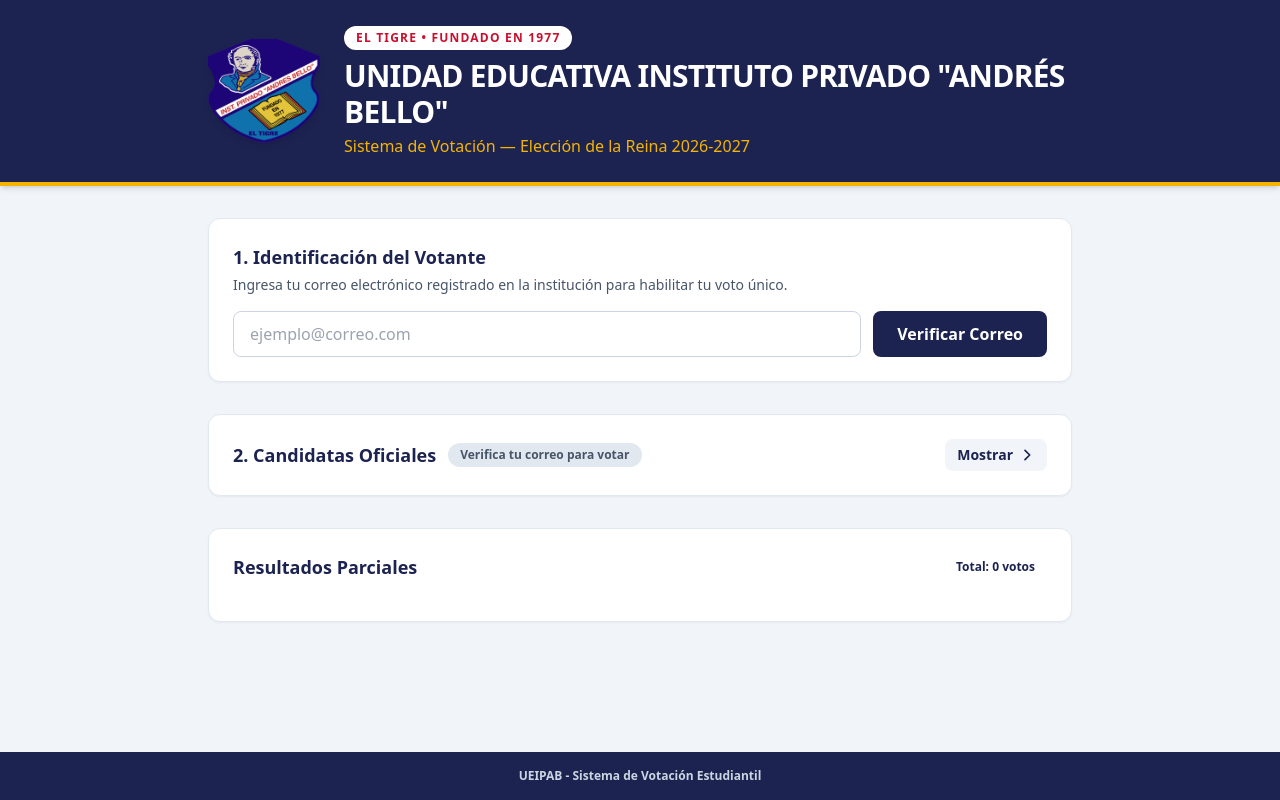
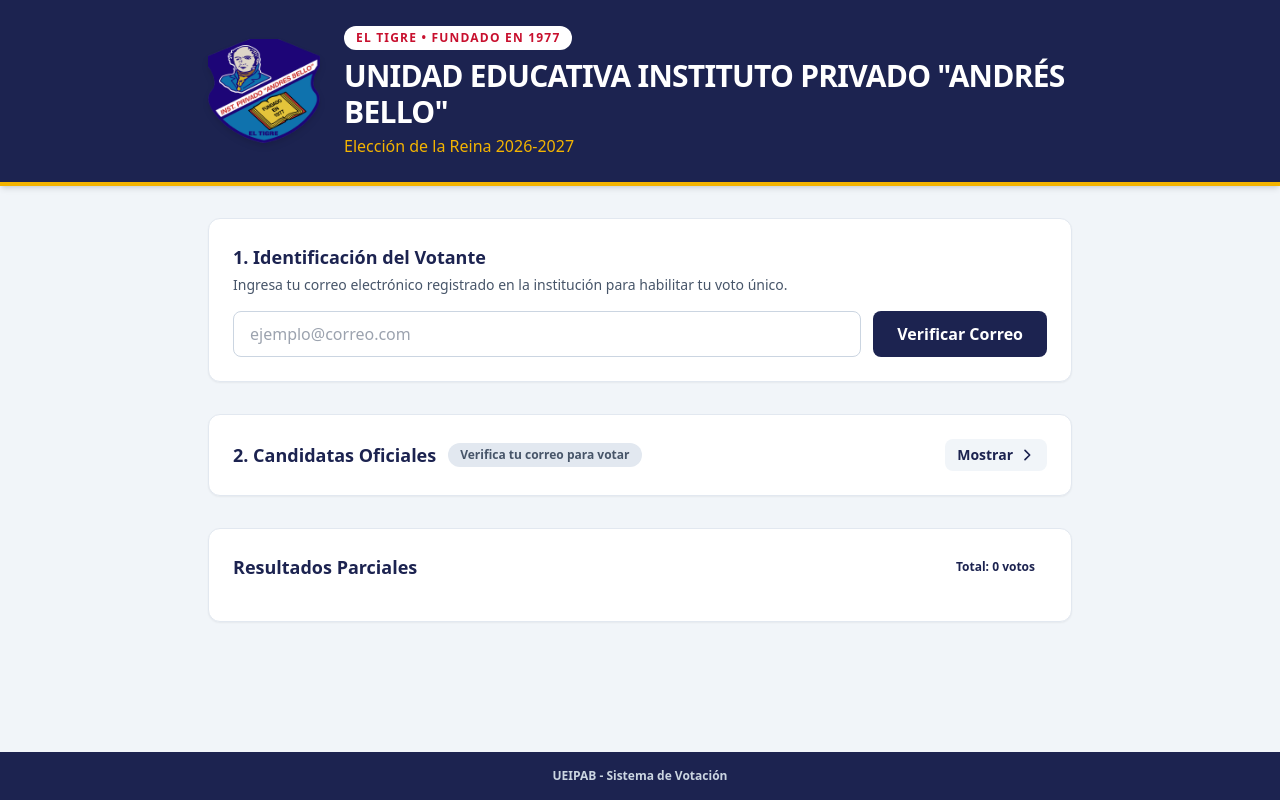
Before and after one commit to josherdev/voting, a plain HTML site: page index.html in a window 1280 px wide. Drawn offline with nearby package versions, Linux system fonts and the light colour scheme; no server answers.

Commit message:
Update index.html

```diff
--- a/index.html
+++ b/index.html
@@ -42,7 +42,7 @@
           UNIDAD EDUCATIVA INSTITUTO PRIVADO "ANDRÉS BELLO"
         </h1>
         <p class="text-gold font-medium text-sm sm:text-base mt-1">
-          Sistema de Votación — Elección de la Reina 2026-2027
+         Elección de la Reina 2026-2027
         </p>
       </div>
     </div>
@@ -145,7 +145,7 @@
   </main>
 
   <footer class="bg-navy text-slate-300 text-xs text-center py-4 mt-8">
-   <strong>UEIPAB - Sistema de Votación Estudiantil</strong>
+   <strong>UEIPAB - Sistema de Votación</strong>
   </footer>
 
   <!-- Archivo JavaScript separado -->
```
